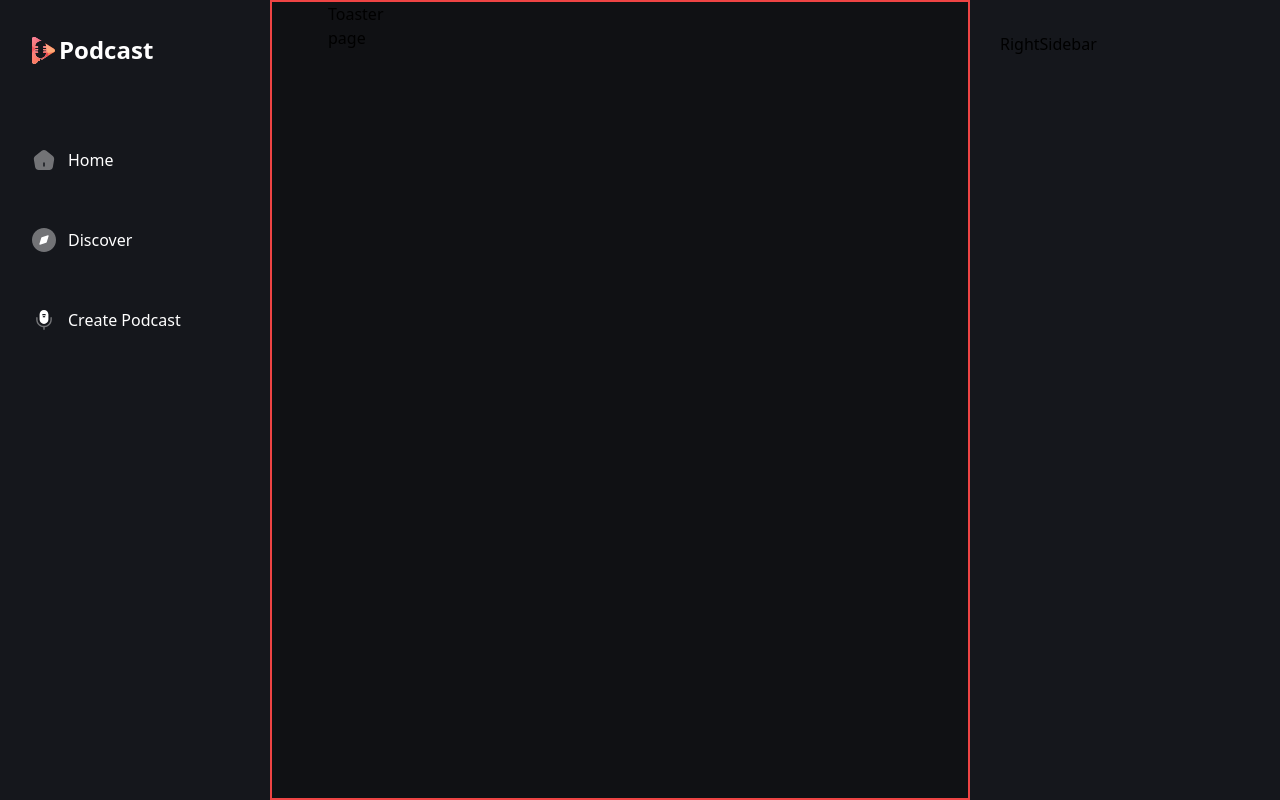
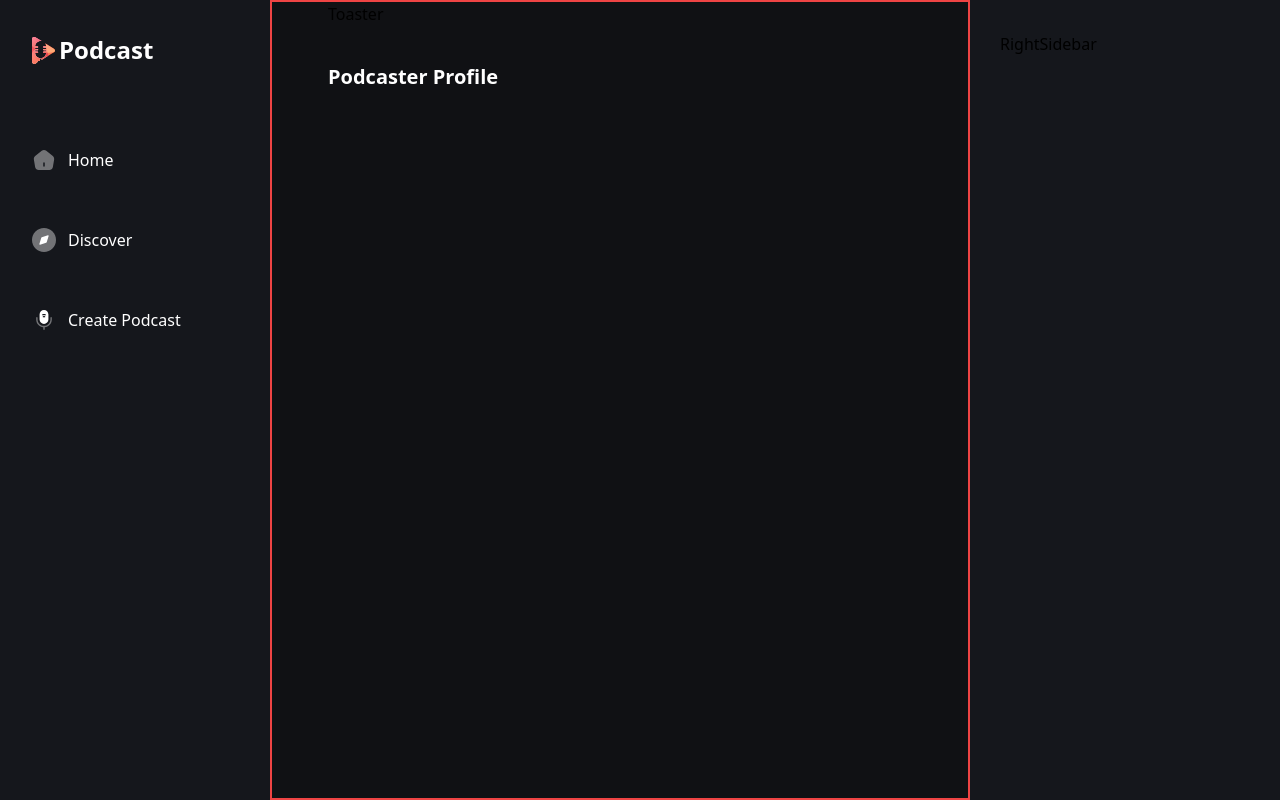
Before and after one commit to doilonvl/Podcast, a Next.js app in the folder podcast/: page /profile in a window 1280 px wide. Built offline with nearby package versions, Linux system fonts and the light colour scheme; no server answers.

Commit message:
d last, add profile

```diff
--- a/podcast/app/(root)/profile/page.tsx
+++ b/podcast/app/(root)/profile/page.tsx
@@ -2,7 +2,11 @@ import React from 'react'
 
 const Profile = () => {
   return (
-    <div>page</div>
+    <section className="mt-9 flex flex-col">
+      <h1 className="text-20 font-bold text-white-1 max-md:text-center">
+        Podcaster Profile
+      </h1>
+    </section>
   )
 }
 
```
